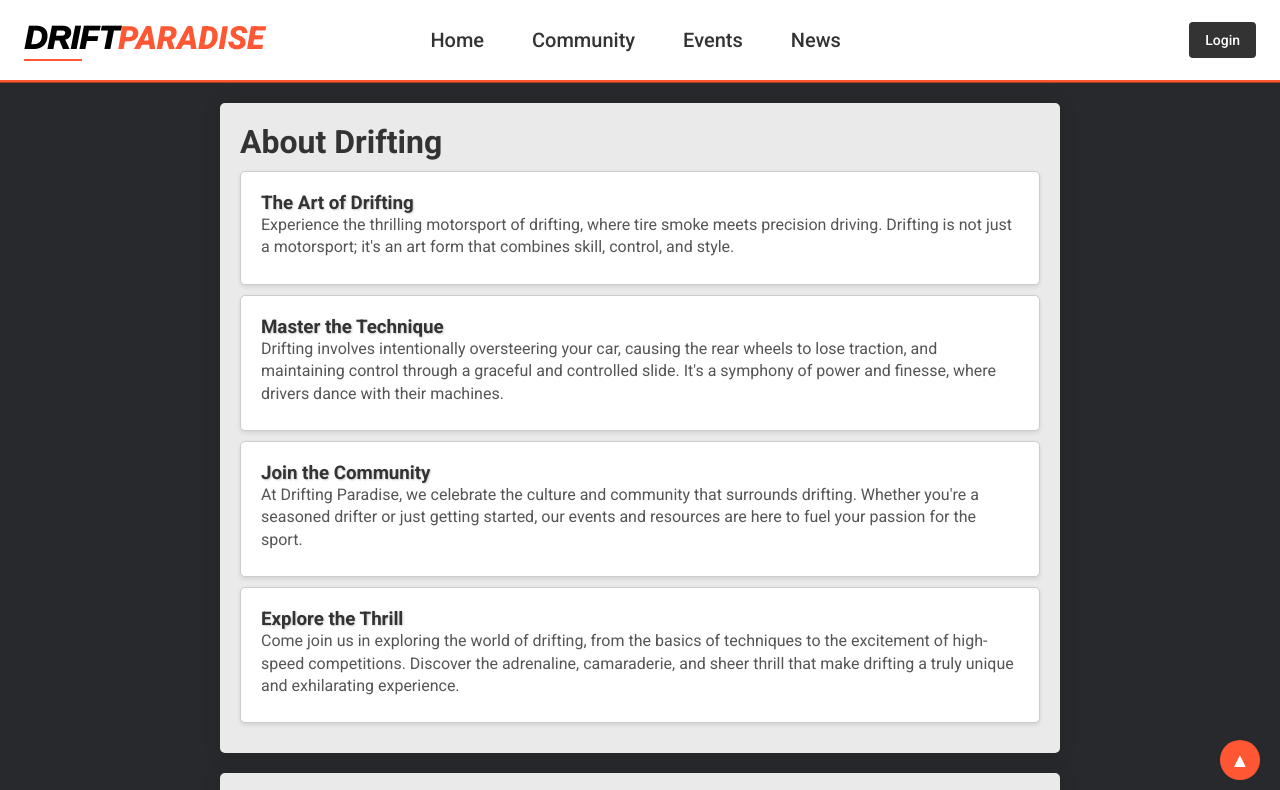
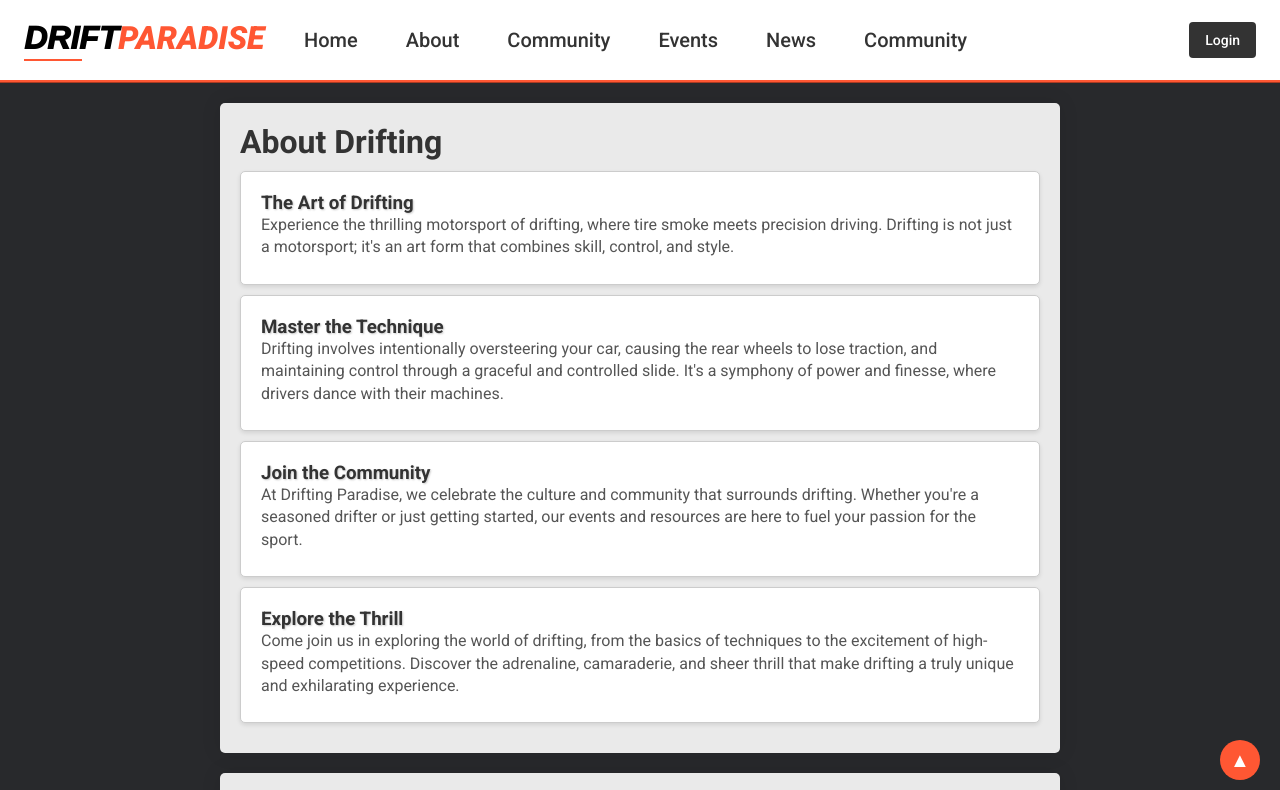
Before and after one commit to Clapclap-tech/drift-paradise, a plain HTML site: page index.html in a window 1280 px wide. Shown: the top 790 px of the page. Drawn offline with Linux system fonts and the light colour scheme.

Commit message:
add slider to header & add more header

```diff
--- a/index.html
+++ b/index.html
@@ -4,7 +4,7 @@
   <meta charset="UTF-8">
   <meta name="viewport" content="width=device-width, initial-scale=1.0">
   <link rel="stylesheet" href="https://fonts.googleapis.com/css?family=Montserrat&display=swap">
-  <link rel="stylesheet" href="/css/style.css">
+  <link rel="stylesheet" href="css/style.css">
   <title>DRIFT PARADISE</title>
 </head>
 <body>
@@ -14,9 +14,11 @@
     <nav class="nav">
       <ul class="nav-list">
         <li><a class="nav-link" href="#">Home</a></li>
-        <li><a class="nav-link" href="#">Community</a></li>
-        <li><a class="nav-link" href="#">Events</a></li>
-        <li><a class="nav-link" href="#">News</a></li>
+        <li><a class="nav-link" href="#about">About</a></li>
+        <li><a class="nav-link" href="#events">Community</a></li>
+        <li><a class="nav-link" href="#techniques">Events</a></li>
+        <li><a class="nav-link" href="#gallery">News</a></li>
+        <li><a class="nav-link" href="#community">Community</a></li>
       </ul>
     </nav>
     <div class="button-container">
```
